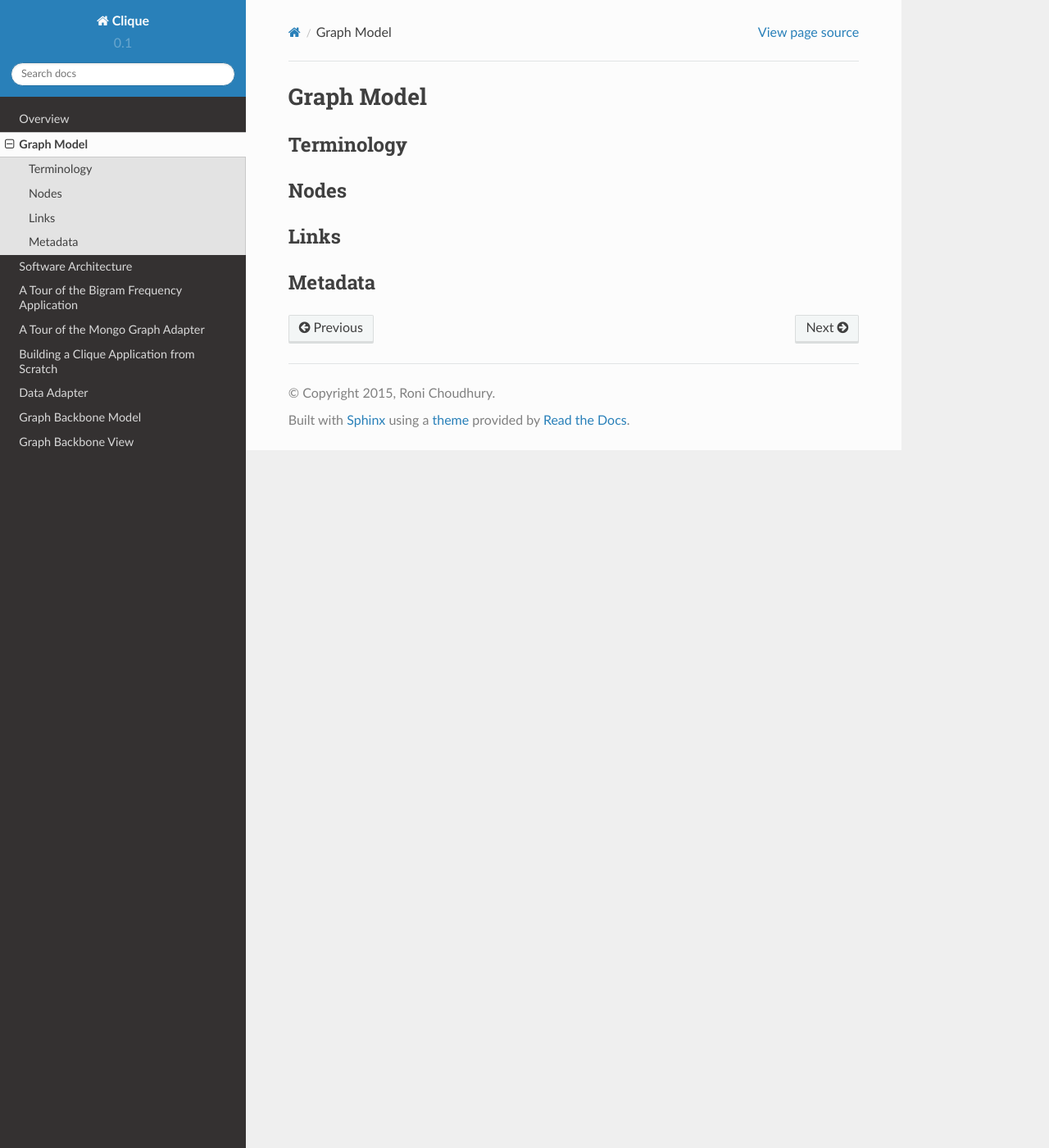
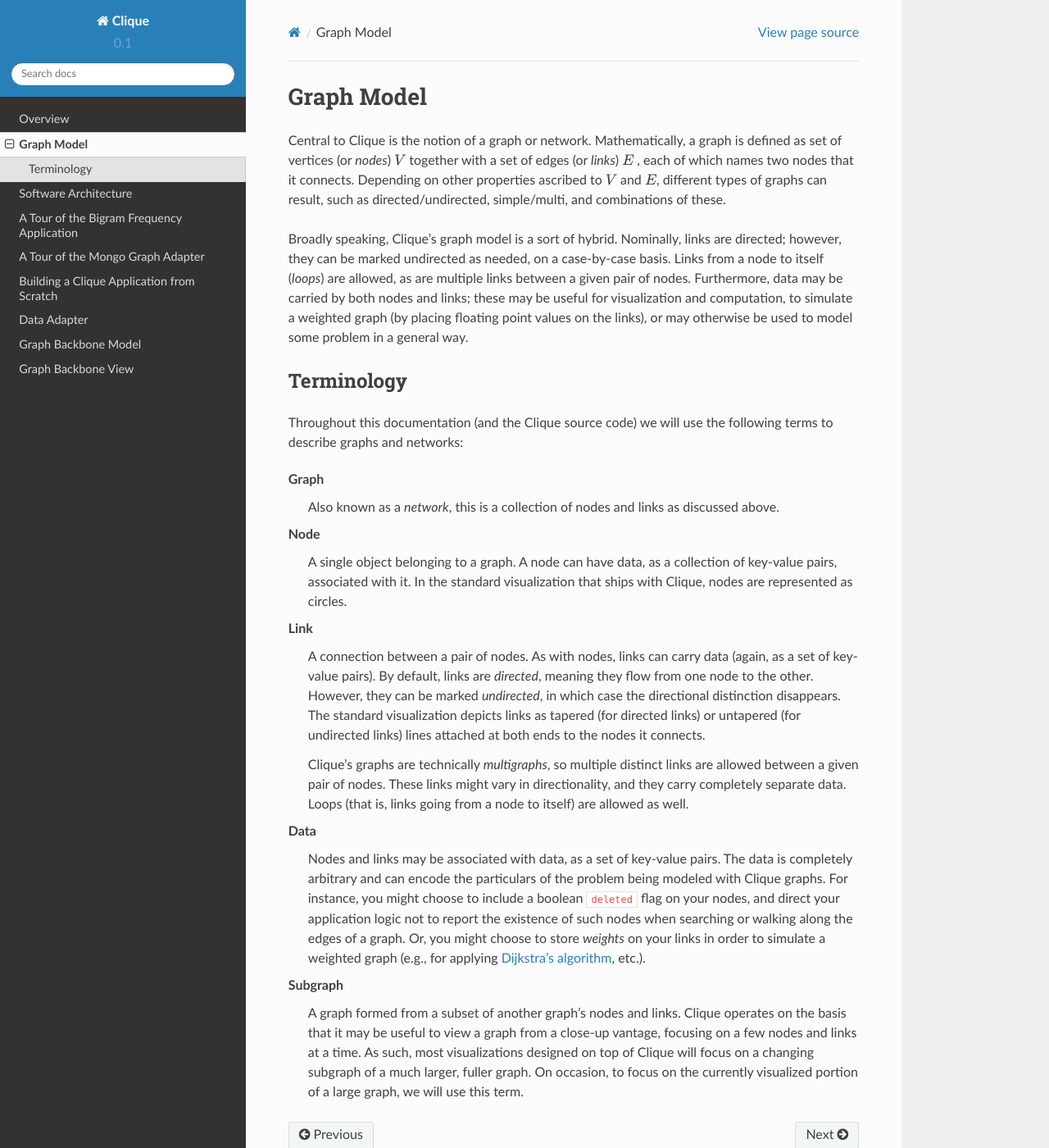
Before and after one commit to Kitware/clique, a Sphinx documentation site: the page built from docs/using-clique/graph-model.rst, in a window 1280 px wide and 1400 px high. Shown: the whole window at 82% size. Built offline with Sphinx 7.4.7 and the Read the Docs theme 2.0.0, drawn with Linux system fonts in a browser that asks for light colours.

Commit message:
Fill in graph model section

```diff
--- a/docs/using-clique/graph-model.rst
+++ b/docs/using-clique/graph-model.rst
@@ -2,17 +2,65 @@
  Graph Model
 =============
 
-.. todo::
-    Fill in Graph Model section
+Central to Clique is the notion of a graph or network. Mathematically, a graph
+is defined as set of vertices (or *nodes*) :math:`V` together with a set of edges (or
+*links*) :math:`E` , each of which names two nodes that it connects. Depending
+on other properties ascribed to :math:`V` and :math:`E`, different types of
+graphs can result, such as directed/undirected, simple/multi, and combinations
+of these.
+
+Broadly speaking, Clique's graph model is a sort of hybrid. Nominally, links are
+directed; however, they can be marked undirected as needed, on a case-by-case
+basis. Links from a node to itself (*loops*) are allowed, as are multiple links
+between a given pair of nodes. Furthermore, data may be carried by both nodes
+and links; these may be useful for visualization and computation, to simulate a
+weighted graph (by placing floating point values on the links), or may otherwise
+be used to model some problem in a general way.
 
 Terminology
 ===========
 
-Nodes
-=====
+Throughout this documentation (and the Clique source code) we will use the
+following terms to describe graphs and networks:
 
-Links
-=====
+Graph
+    Also known as a *network*, this is a collection of nodes and links as
+    discussed above.
 
-Metadata
-========
+Node
+    A single object belonging to a graph. A node can have data, as a collection
+    of key-value pairs, associated with it. In the standard visualization that
+    ships with Clique, nodes are represented as circles.
+
+Link
+    A connection between a pair of nodes. As with nodes, links can carry data
+    (again, as a set of key-value pairs). By default, links are *directed*,
+    meaning they flow from one node to the other. However, they can be marked
+    *undirected*, in which case the directional distinction disappears. The
+    standard visualization depicts links as tapered (for directed links) or
+    untapered (for undirected links) lines attached at both ends to the nodes it
+    connects.
+
+    Clique's graphs are technically *multigraphs*, so multiple distinct links
+    are allowed between a given pair of nodes. These links might vary in
+    directionality, and they carry completely separate data. Loops (that is,
+    links going from a node to itself) are allowed as well.
+
+Data
+    Nodes and links may be associated with data, as a set of key-value pairs.
+    The data is completely arbitrary and can encode the particulars of the
+    problem being modeled with Clique graphs. For instance, you might choose to
+    include a boolean ``deleted`` flag on your nodes, and direct your
+    application logic not to report the existence of such nodes when searching
+    or walking along the edges of a graph. Or, you might choose to store
+    *weights* on your links in order to simulate a weighted graph (e.g., for
+    applying `Dijkstra's algorithm
+    <https://en.wikipedia.org/wiki/Dijkstra%27s_algorithm>`_, etc.).
+
+Subgraph
+    A graph formed from a subset of another graph's nodes and links. Clique
+    operates on the basis that it may be useful to view a graph from a close-up
+    vantage, focusing on a few nodes and links at a time. As such, most
+    visualizations designed on top of Clique will focus on a changing subgraph
+    of a much larger, fuller graph. On occasion, to focus on the currently
+    visualized portion of a large graph, we will use this term.
```
